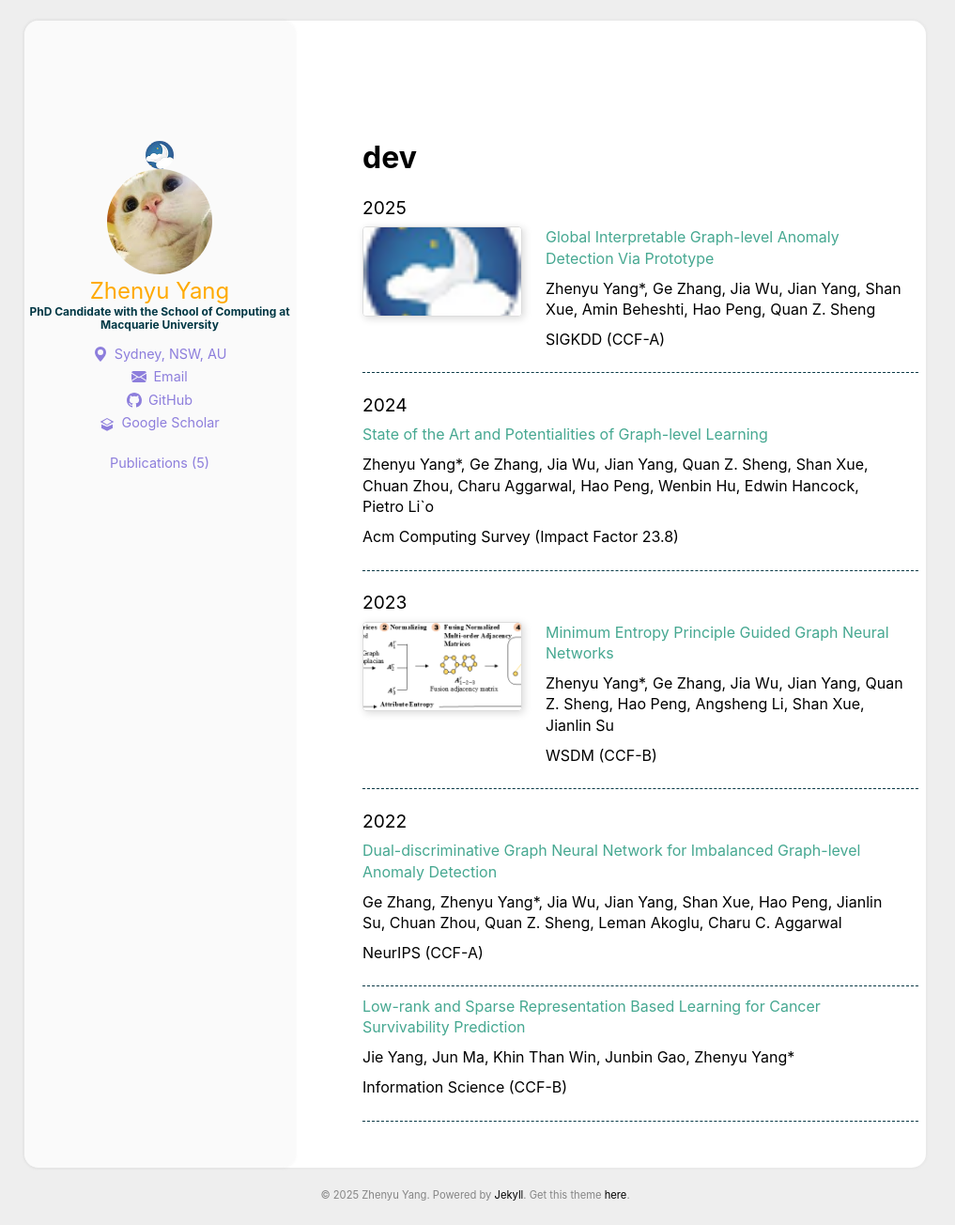
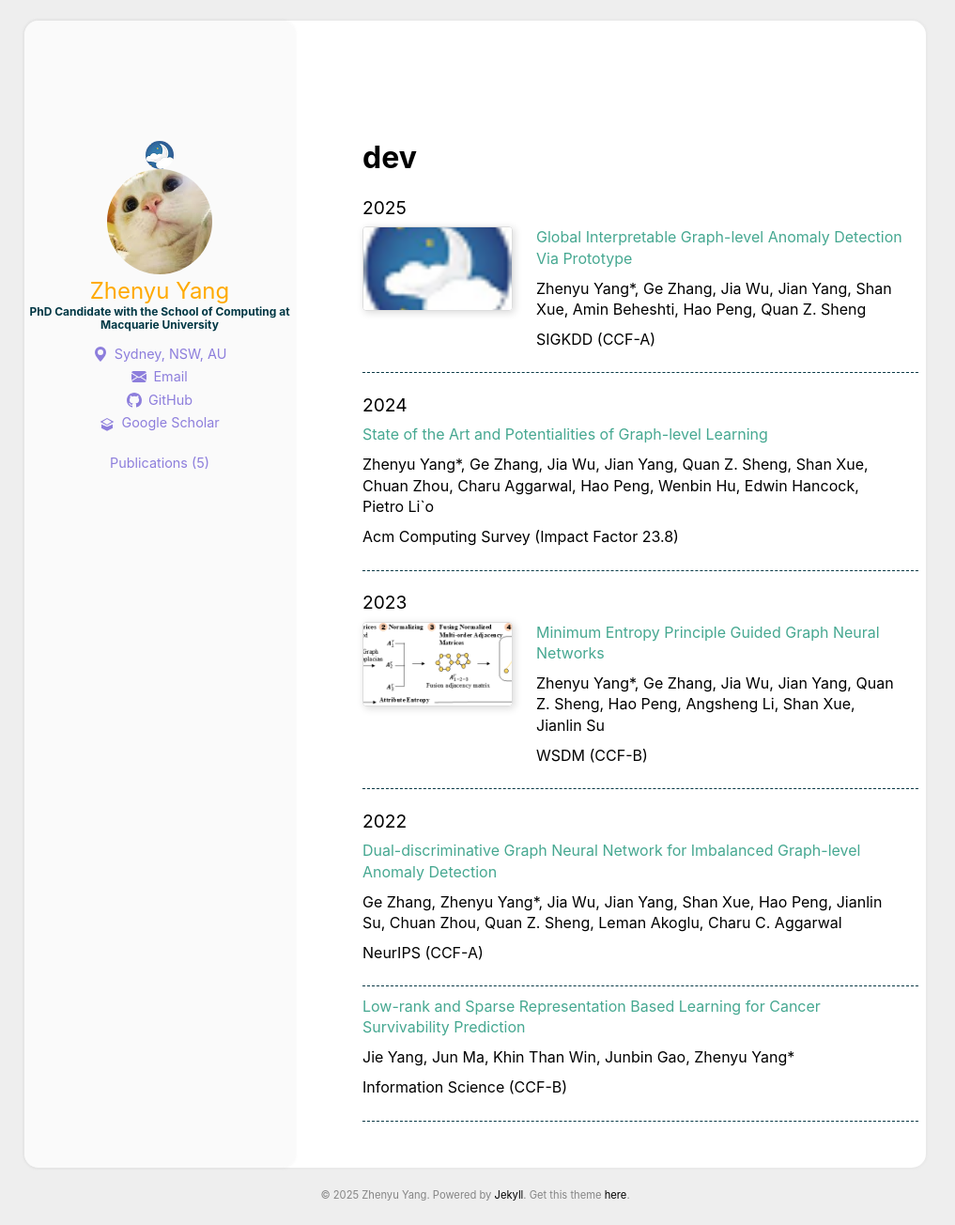
Before and after one commit to ZhenyuYangMQ/ZhenyuYangMQ.github.io, a Jekyll site: the page built from categories/dev.html, in a window 1280 px wide. Shown: the whole page at 94% size, without its empty margins (134-1151 px from the left). Built offline with Jekyll 4.4.1, drawn with Linux system fonts in a browser that asks for light colours.

Commit message:
Update main.scss

```diff
--- a/assets/css/main.scss
+++ b/assets/css/main.scss
@@ -772,8 +772,8 @@ img {
     /* 再次缩小图片容器的尺寸，并保持长方形比例。
        您可以根据右侧标题、作者、会议三行文本的实际总高度来微调 width 和 height。
        当前设定为 16:9 比例，尝试让高度与三行文本大致匹配。 */
-    width: 170px; /* <--- 调整此宽度，使其更小 */
-    height: 95.625px; /* <--- 相应比例的高度 (200 * 9 / 16 = 112.5) */
+    width: 160px; /* <--- 调整此宽度，使其更小 */
+    height: 90px; /* <--- 相应比例的高度 (200 * 9 / 16 = 112.5) */
     /* 您可以尝试例如 180px 宽，101.25px 高，或者 160px 宽，90px 高等组合 */
 
     margin-right: 25px; /* 图片与右侧文本之间的间距，您可以调整 */
```
